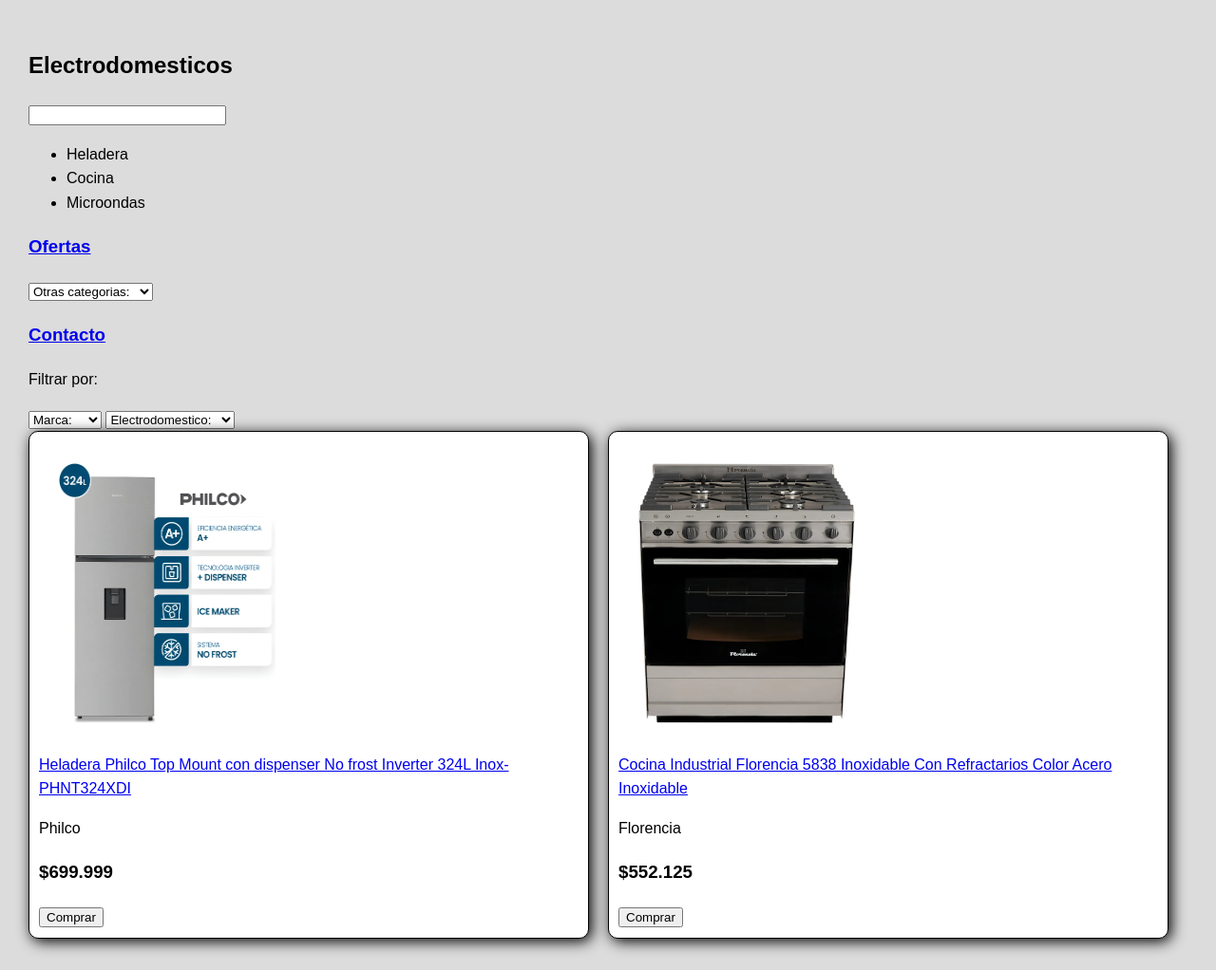
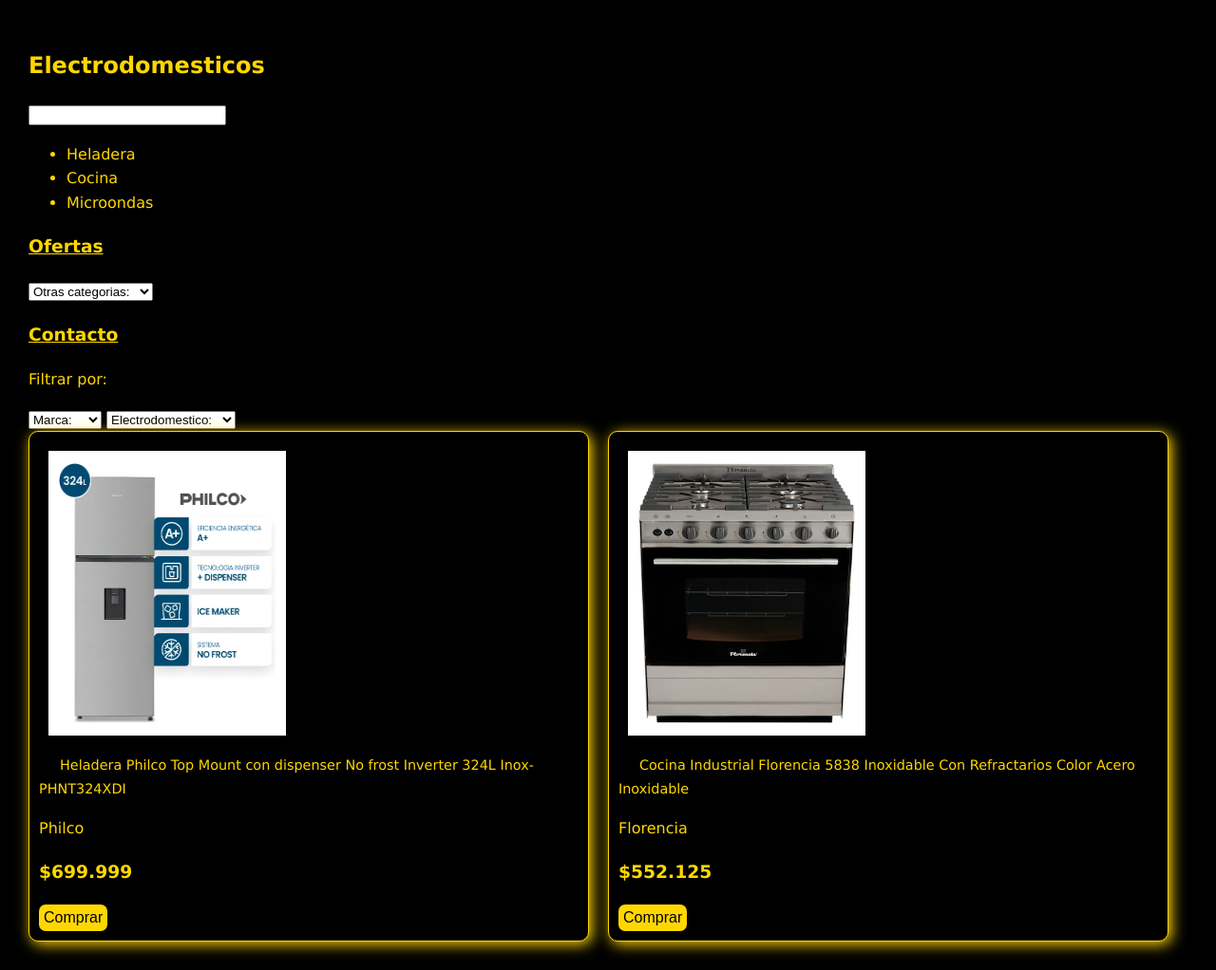
Before and after one commit to Maxi712/TPFinal-SitioWeb, a plain HTML site: page Electrodomesticos/Electrodomesticos.html in a window 1280 px wide. Shown: the whole page at 95% size. Drawn offline with Linux system fonts and the light colour scheme; a script that the page names is missing.

Commit message:
he modificado el estilo de electrodomesticos para que sea igual a la pagina principal y contacto

```diff
--- a/Electrodomesticos/estiloelec.css
+++ b/Electrodomesticos/estiloelec.css
@@ -1,71 +1,120 @@
 body {
-    font-family: Arial, Helvetica, sans-serif;
+    font-family: Verdana, Geneva, Tahoma, sans-serif;
     line-height: 1.6;
-    background-color: gainsboro;
-    color: black;
+    background-color: black;
+    color: gold;
     margin: 0;
     padding: 30px;
 
 }
-#comprare{
+
+#comprare {
     padding-left: 400px;
 }
-.fila{
+
+.fila {
     display: flex;
     justify-content: space-between 10px;
 }
-.producto{
+
+.producto {
     display: flex;
-    background-color: white;
-    border: 1px solid black;
-    border-radius: 10px ;
+    background-color: black;
+    border: 1px solid gold;
+    border-radius: 10px;
     box-shadow: 3px 3px 15px;
     width: 700px;
     padding: 10px;
     margin-right: 20px;
 }
-img{
+
+img {
     align-content: center;
     padding: 10px;
 }
 
 .info {
-    display:flex;
+    display: flex;
     flex-direction: column;
     padding: 10px;
 }
-form{
+
+form {
     display: flexbox;
-    background-color: white;
-    border: 1px solid black;
-    border-radius: 10px ;
+    background-color: black;
+    border: 1px solid gold;
+    border-radius: 10px;
     box-shadow: 3px 3px 15px;
     width: 100vh;
     height: 170vh;
     padding: 50px;
 }
 
-input{
+input {
     width: 200px;
 
 }
-#ima{
+
+#ima {
     padding-left: 160px;
 }
-.campo{
-    display:flex;
+
+.campo {
+    display: flex;
     justify-content: space-between;
     align-items: flex-end;
 }
-.campo label{
+
+.campo label {
     width: 200px;
 }
-.campo input{
+
+.campo input {
     width: 500px;
 }
-.boton{
+
+.boton {
     display: flex;
-    justify-content: space-between ;
+    justify-content: space-between;
     margin-top: 30px;
     height: 50px;
 }
+
+button {
+    display: flex;
+    background-color: gold;
+    color: black;
+    border: none;
+    padding: 5px 5px;
+    border-radius: 7px;
+    transition: background-color 0.3s;
+    font-size: 16px;
+    justify-content: space-between;
+}
+
+button:hover {
+    background-color: rgba(255, 217, 0, 0.743);
+    text-decoration: underline;
+}
+
+.producto a {
+    color: gold;
+    text-decoration: none;
+    padding: 10px 5px;
+    border-radius: 5px;
+    margin: 0 17px;
+    font-size: 0.9em;
+    text-decoration: none;
+}
+
+.producto a:hover {
+    text-decoration: underline;
+}
+
+h2 a,
+h3 a {
+    text-align: center;
+    color: gold;
+    padding-bottom: 5px;
+    margin-top: 0;
+}
```
Also changed, not shown: Electrodomesticos/Electrodomesticos.html (+11 -5 lines).
